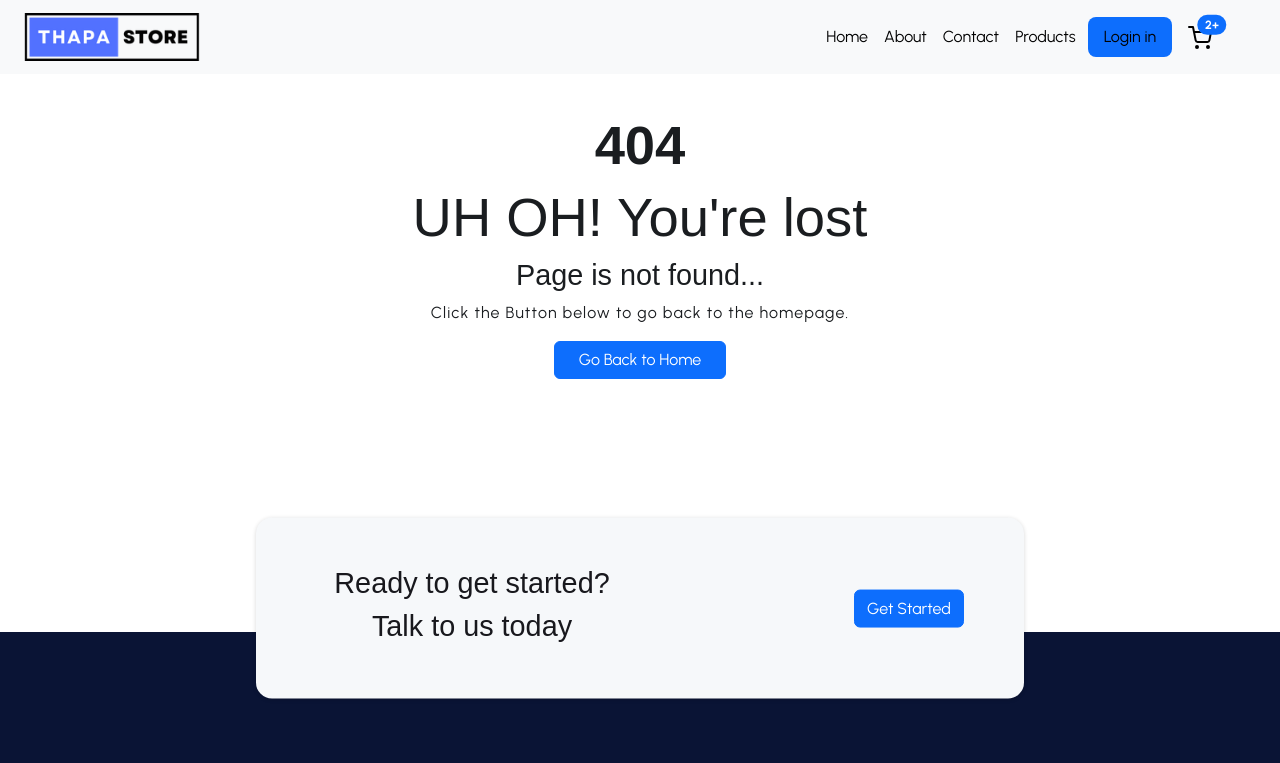
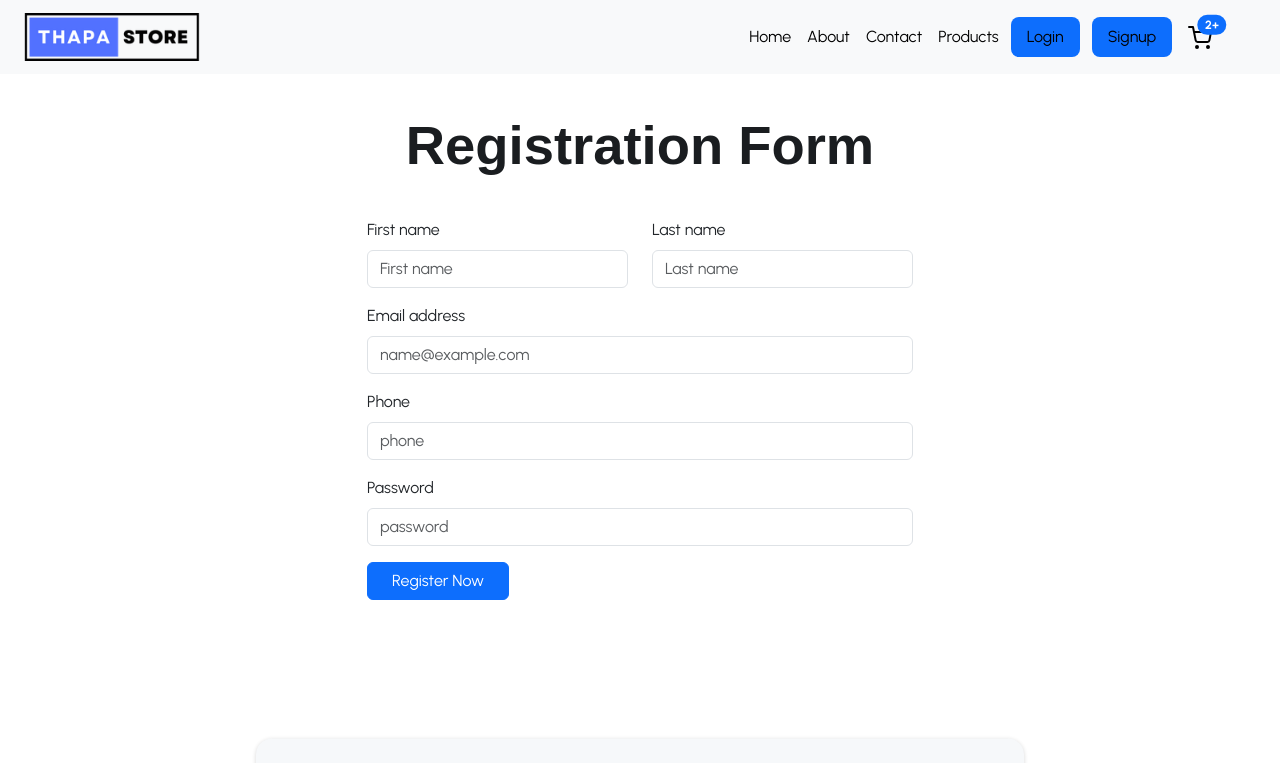
Before and after one commit to Neeraj-prajapat/Ecommerce-Website-General-CSS, a React (Create React App) app: page /register in a window 1280 px wide. Shown: the top 763 px of the page. Built offline with nearby package versions, Linux system fonts and the light colour scheme; no server answers.

Commit message:
making login register and contact and also connected to backened

```diff
--- a/src/App.js
+++ b/src/App.js
@@ -12,6 +12,8 @@ import ErrorPage from "./Component/ErrorPage";
 import { BrowserRouter, Routes, Route } from "react-router-dom";
 import Footer from "./Component/Footer";
 import SingleProduct from "./Component/SingleProduct";
+import Login from "./Component/Login";
+import Register from "./Component/Register";
 
 
 
@@ -31,6 +33,8 @@ export default function App() {
           <Route path="/singleproduct/:id" element={<SingleProduct/>} />
           <Route path="/products" element={<Products />} />
           <Route path="/cart" element={<Cart />} />
+          <Route path="/register" element={<Register/>} />
+          <Route path="/login" element={<Login />} />
           <Route path="*" element={<ErrorPage />} />
         </Routes>
         <Footer/>
--- a/src/Component/Contact.js
+++ b/src/Component/Contact.js
@@ -1,6 +1,64 @@
 import React from 'react';
+import { useState } from 'react';
+
 
 export default function Contact() {
+
+  const [ contact, setContact] = useState({
+    firstName: "",
+    lastName: "",
+    email: "",
+    message: ""
+})
+
+const handleInput = (e) => {
+    let name = e.target.name;
+    let value = e.target.value;
+
+    setContact({
+        ...contact,
+        [name]: value,
+    })
+
+    // setContact((prev) => {
+    //   ...prev,
+    //   [name]: value,
+    // })
+}
+
+//? handling the form submission
+const handleSubmit = async (e) => {
+  e.preventDefault();
+  alert(contact)
+  console.log(contact)
+
+  try {
+      const response = await fetch("http://localhost:8000/api/auth/contact", {
+          method: "POST",
+          headers: {
+              "Content-Type": "application/json"
+          },
+          body: JSON.stringify(contact)
+      });
+
+      if (response.ok) {
+        const responseData = await response.json();
+        alert("Delivered successful");
+        setContact({ firstName: "", lastName: "", email: "", message: "" });
+        console.log(responseData);
+      } else {
+        console.log("error inside response ", "error");
+      }
+
+      console.log(response)
+  } catch (error) {
+      console.log("contact:", error)
+  }
+}
+
+
+
+
   return (
       <div className='container contact-section mb-5'>
       <h2 className='text-center my-5'>Feel Free To Contact Us</h2>
@@ -17,34 +75,39 @@ export default function Contact() {
 
       <div className="row mt-5">
         <div className='form-section mx-auto'>
-          <form action='https://formspree.io/f/myzgwjdo' method='POST' className='contact-inputs' >
+          {/* <form action='https://formspree.io/f/myzgwjdo' method='POST' className='contact-inputs' > */}
+          <form onSubmit={handleSubmit} className='contact-inputs' >
 
             <div className='mb-3'>
               <div className="row">
                 <div className="col col-lg-6">
-                  <label htmlFor="inputFirstName" className="form-label">First name</label>
+                  <label htmlFor="firstName" className="form-label">First name</label>
                   <input
                     type="text"
                     required
                     className="form-control"
                     placeholder="First name"
                     aria-label="First name"
-                    id="inputFirstName"
+                    id= "firstName"
                     name="firstName"
                     autoComplete='off'
+                    value= {contact.firstName}
+                    onChange={handleInput}
                   />
                 </div>
                 <div className="col col-lg-6">
-                <label htmlFor="inputLastName" className="form-label">Last name</label>
+                <label htmlFor="lastName" className="form-label">Last name</label>
                   <input
                     type="text"
                     required
                     className="form-control"
                     placeholder="Last name"
                     aria-label="Last name"
-                    id="inputLastName"
+                    id= "lastName"
                     name="lastName"
                     autoComplete='off'
+                    value= {contact.lastName}
+                    onChange={handleInput}
                   />
                 </div>
               </div>
@@ -53,29 +116,33 @@ export default function Contact() {
             <div className="mb-3">
               {/* <label htmlFor="exampleFormControlInput1" className="form-label text-white">Email address</label>
               <input type="email" required className="form-control" id="exampleFormControlInput1" placeholder="name@example.com" name="email"/> */}
-              <label htmlFor="exampleFormControlInput1" className="form-label">Email address</label>
+              <label htmlFor="email" className="form-label">Email address</label>
               <input
                 type="email"
                 required
                 className="form-control"
-                id="exampleFormControlInput1"
+                id= "email"
                 placeholder="name@example.com"
                 name="email"
                 autoComplete='off'
+                value= {contact.email}
+                onChange={handleInput}
               />
             </div>
 
             <div className="mb-3">
               {/* <label htmlFor="exampleFormControlTextarea1" className="form-label text-white">Textarea</label>
               <textarea className="form-control" id="exampleFormControlTextarea1" rows="3" name="message"></textarea> */}
-              <label htmlFor="exampleFormControlTextarea1" className="form-label">Textarea</label>
+              <label htmlFor="message" className="form-label">Textarea</label>
               <textarea
                 className="form-control"
                 required
-                id="exampleFormControlTextarea1"
+                id="message"
                 rows="3"
                 name="message"
                 autoComplete='off'
+                value= {contact.message}
+                onChange={handleInput}
               ></textarea>
             </div>
 
--- /dev/null
+++ b/src/Component/Login.js
@@ -0,0 +1,101 @@
+import React from 'react';
+import { useState } from 'react';
+import { useNavigate } from "react-router-dom";
+
+export default function Register() {
+
+    const [ user, setUser] = useState({
+        email: "",
+        password: ""
+    })
+
+    const navigate = useNavigate();
+    const handleInput = (e) => {
+        let name = e.target.name;
+        let value = e.target.value;
+
+        setUser({
+            ...user,
+            [name]: value,
+        })
+    }
+
+    //? handling the form submission
+    const handleSubmit = async (e) => {
+      e.preventDefault();
+      alert(user)
+      console.log(user)
+
+      try {
+          const response = await fetch("http://localhost:8000/api/auth/login", {
+              method: "POST",
+              headers: {
+                  "Content-Type": "application/json"
+              },
+              body: JSON.stringify(user)
+          });
+
+          if (response.ok) {
+            const responseData = await response.json();
+            alert("Login Successful");
+            setUser({  email: "", password: "" });
+            console.log(responseData);
+            navigate("/");
+          } else {
+            alert("invalid credentials")
+            console.log("invalid credentials");
+          }
+
+          console.log(response)
+      } catch (error) {
+          console.log("login:", error)
+      }
+  }
+
+
+  return (
+      <div className='container contact-section mb-5'>
+      <h2 className='text-center my-5'> Login Form </h2>
+
+      <div className="row mt-5">
+        <div className='form-section mx-auto'>
+          <form onSubmit={handleSubmit}  className='register-inputs' >
+
+            <div className="mb-3">
+              <label htmlFor="email" className="form-label">Email address</label>
+              <input
+                type="email"
+                required
+                className="form-control"
+                id="email"
+                placeholder="name@example.com"
+                name="email"
+                autoComplete='off'
+                value= {user.email}
+                onChange={handleInput}
+              />
+            </div>
+
+            <div className="mb-3">
+              <label htmlFor="password" className="form-label"> Password </label>
+              <input
+                type="password"
+                required
+                className="form-control"
+                id="password"
+                placeholder="password"
+                name="password"
+                autoComplete='off'
+                value={user.password}
+                onChange={handleInput}
+              />
+            </div>
+
+            <button type="submit" className="btn btn-primary px-4"> Login Now </button>
+
+          </form>
+        </div>
+      </div>
+    </div>
+  );
+}
--- a/src/Component/Navbar.js
+++ b/src/Component/Navbar.js
@@ -46,7 +46,10 @@ export default function Navbar() {
                   <Link className="nav-link" to="/products">Products</Link>
                 </li>
                 <li className="nav-item">
-                  <Link className="nav-link bg-primary ms-1 me-2 rounded-3 px-3" to="/products">Login in</Link>
+                  <Link className="nav-link bg-primary ms-1 me-2 rounded-3 px-3" to="/login">Login </Link>
+                </li>
+                <li className="nav-item">
+                  <Link className="nav-link bg-primary ms-1 me-2 rounded-3 px-3" to="/register"> Signup </Link>
                 </li>
                 <li className="nav-item me-5">
                   <Link className="nav-link position-relative" to="/cart">
--- /dev/null
+++ b/src/Component/Register.js
@@ -0,0 +1,158 @@
+import React from 'react';
+import { useState } from 'react';
+import { useNavigate } from "react-router-dom";
+
+export default function Register() {
+
+    const [ user, setUser] = useState({
+        firstName: "",
+        lastName: "",
+        email: "",
+        phone: "",
+        password: ""
+    })
+
+    const navigate = useNavigate();
+    const handleInput = (e) => {
+        let name = e.target.name;
+        let value = e.target.value;
+
+        setUser({
+            ...user,
+            [name]: value,
+        })
+    }
+
+    //? handling the form submission
+    const handleSubmit = async (e) => {
+        e.preventDefault();
+        alert(user)
+        console.log(user)
+
+        try {
+            const response = await fetch("http://localhost:8000/api/auth/register", {
+                method: "POST",
+                headers: {
+                    "Content-Type": "application/json"
+                },
+                body: JSON.stringify(user)
+            });
+
+            if (response.ok) {
+              const responseData = await response.json();
+              alert("registration successful");
+              setUser({firstName: "", lastName: "", email: "", phone: "", password: "" });
+              console.log(responseData);
+              navigate("/login");
+            } else {
+              console.log("error inside response ", "error");
+            }
+
+            console.log(response)
+        } catch (error) {
+            console.log("register:", error)
+        }
+    }
+
+
+  return (
+      <div className='container contact-section mb-5'>
+      <h2 className='text-center my-5'> Registration Form</h2>
+
+      <div className="row mt-5">
+        <div className='form-section mx-auto'>
+          <form onSubmit={handleSubmit} className='register-inputs' >
+
+            <div className='mb-3'>
+              <div className="row">
+
+                <div className="col-12 col-lg-6">
+                  <label htmlFor="firstName" className="form-label">First name</label>
+                  <input
+                    type="text"
+                    required
+                    className="form-control"
+                    placeholder="First name"
+                    aria-label="First name"
+                    id="firstName"
+                    name="firstName"
+                    autoComplete='off'
+                    value={user.firstName}
+                    onChange={handleInput}
+                  />
+                </div>
+
+                <div className="col-12 col-lg-6">
+                <label htmlFor="lastName" className="form-label">Last name</label>
+                  <input
+                    type="text"
+                    required
+                    className="form-control"
+                    placeholder="Last name"
+                    aria-label="Last name"
+                    id="lastName"
+                    name="lastName"
+                    autoComplete='off'
+                    value= {user.lastName}
+                    onChange={handleInput}
+                  />
+                </div>
+              </div>
+            </div>
+
+            <div className="mb-3">
+              <label htmlFor="email" className="form-label">Email address</label>
+              <input
+                type="email"
+                required
+                className="form-control"
+                id="email"
+                placeholder="name@example.com"
+                name="email"
+                autoComplete='off'
+                value= {user.email}
+                onChange={handleInput}
+              />
+            </div>
+
+            <div className="mb-3">
+              <label htmlFor="phone" className="form-label"> Phone </label>
+              <input
+                type="number"
+                required
+                className="form-control"
+                id="phone"
+                placeholder="phone"
+                name="phone"
+                autoComplete='off'
+                value={user.phone}
+                onChange={handleInput}
+              />
+            </div>
+
+            <div className="mb-3">
+              <label htmlFor="password" className="form-label"> Password </label>
+              <input
+                type="password"
+                required
+                className="form-control"
+                id="password"
+                placeholder="password"
+                name="password"
+                autoComplete='off'
+                value={user.password}
+                onChange={handleInput}
+              />
+            </div>
+
+
+
+
+            <button type="submit" className="btn btn-primary px-4"> Register Now </button>
+
+          </form>
+        </div>
+      </div>
+    </div>
+  );
+}
```
